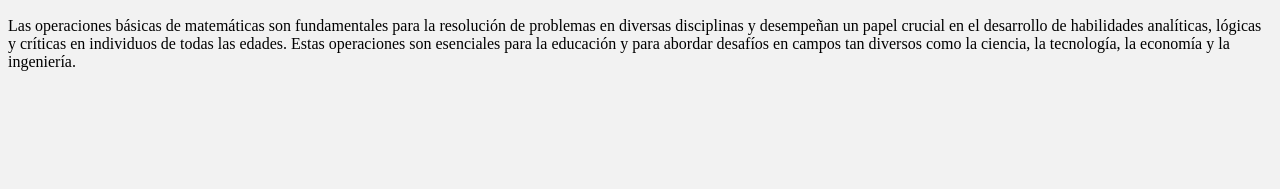
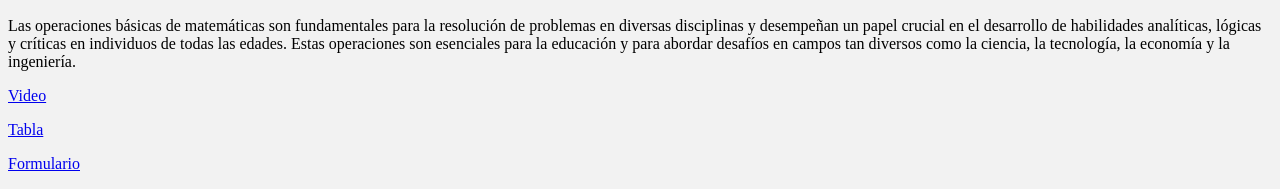
Before and after one commit to Srujano17/Parcial2, a plain HTML site: page index.html in a window 1280 px wide. Shown: the part 2083-2272 px from the top of the page. Before the commit the page ends 2170 px from the top, so only its background shows below. Drawn offline with Linux system fonts and the light colour scheme.

Commit message:
Update index.html

```diff
--- a/index.html
+++ b/index.html
@@ -87,5 +87,8 @@
     <p>Las operaciones básicas de matemáticas son fundamentales para la resolución de problemas en diversas disciplinas y desempeñan un papel crucial en el desarrollo de habilidades analíticas, lógicas y críticas en individuos de todas las edades.
       Estas operaciones son esenciales para la educación y para abordar desafíos en campos tan diversos como la ciencia, la tecnología, la economía y la ingeniería.</p>
 </div>
+    <p><a href="index1.html">Video</a></p>
+	<p><a href="index2.html">Tabla</a></p>
+    <p><a href="index3.html">Formulario</a></p>
 </body>
 </html>
```
